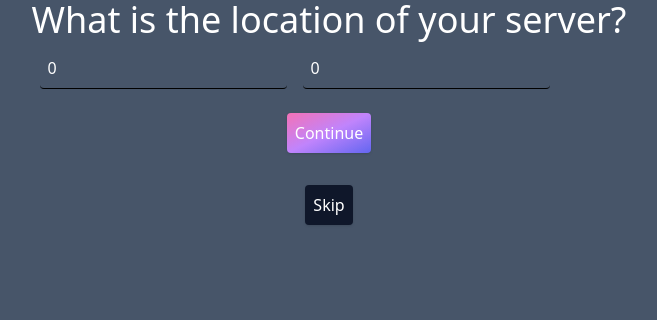
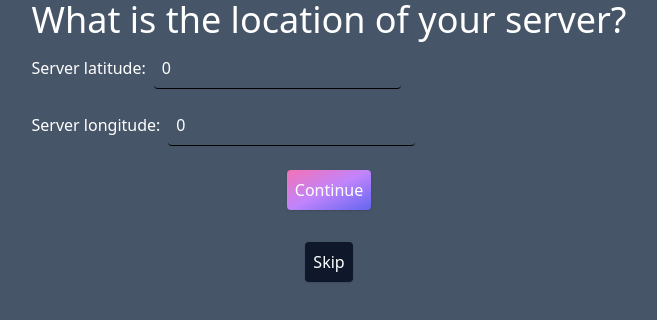
Before and after one commit to aixoio/findahost1, a Vue app: page / in a window 1280 px wide. Shown: the top 320 px of the page, without its empty margins (311-968 px from the left). Built offline with nearby package versions, Linux system fonts and the light colour scheme.

Commit message:
Add labels

```diff
--- a/src/App.vue
+++ b/src/App.vue
@@ -6,8 +6,8 @@
       <div>
 
         <h1>What is the location of your server?</h1>
-        <input type="number" placeholder="Lat" class="bg-transparent border-b border-b-black placeholder:text-gray-300 m-2 p-2 rounded focus:outline-none" v-model="serverLocat.lat">
-        <input type="number" placeholder="Lon" class="bg-transparent border-b border-b-black placeholder:text-gray-300 m-2 p-2 rounded focus:outline-none" v-model="serverLocat.lon">
+        <div><span>Server latitude:</span><input type="number" placeholder="Lat" class="bg-transparent border-b border-b-black placeholder:text-gray-300 m-2 p-2 rounded focus:outline-none" v-model="serverLocat.lat"></div>
+        <div><span>Server longitude:</span><input type="number" placeholder="Lon" class="bg-transparent border-b border-b-black placeholder:text-gray-300 m-2 p-2 rounded focus:outline-none" v-model="serverLocat.lon"></div>
 
         <button class="block m-auto mt-4 bg-gradient-to-br from-pink-400 via-purple-400 to-indigo-500 p-2 rounded transition-all ease-linear hover:scale-110 duration-150 shadow" @click="continuebtn">Continue</button>
 
```
